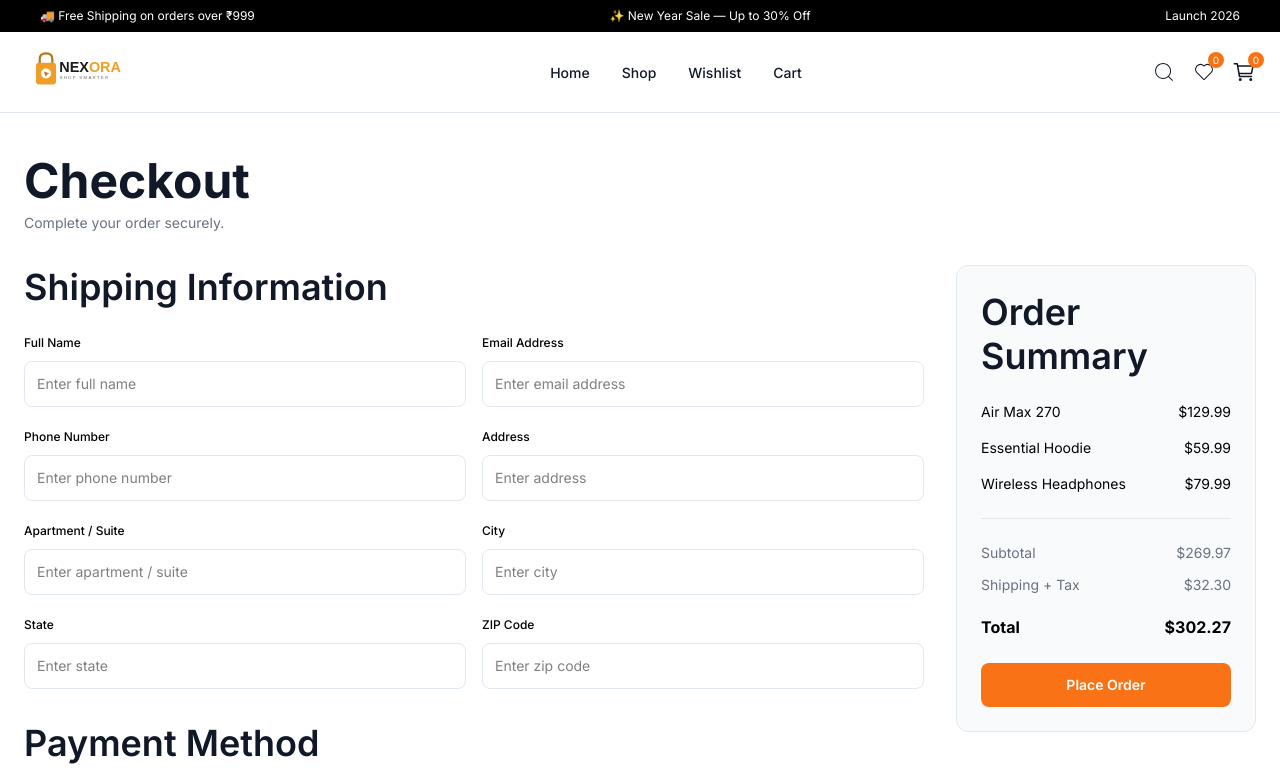
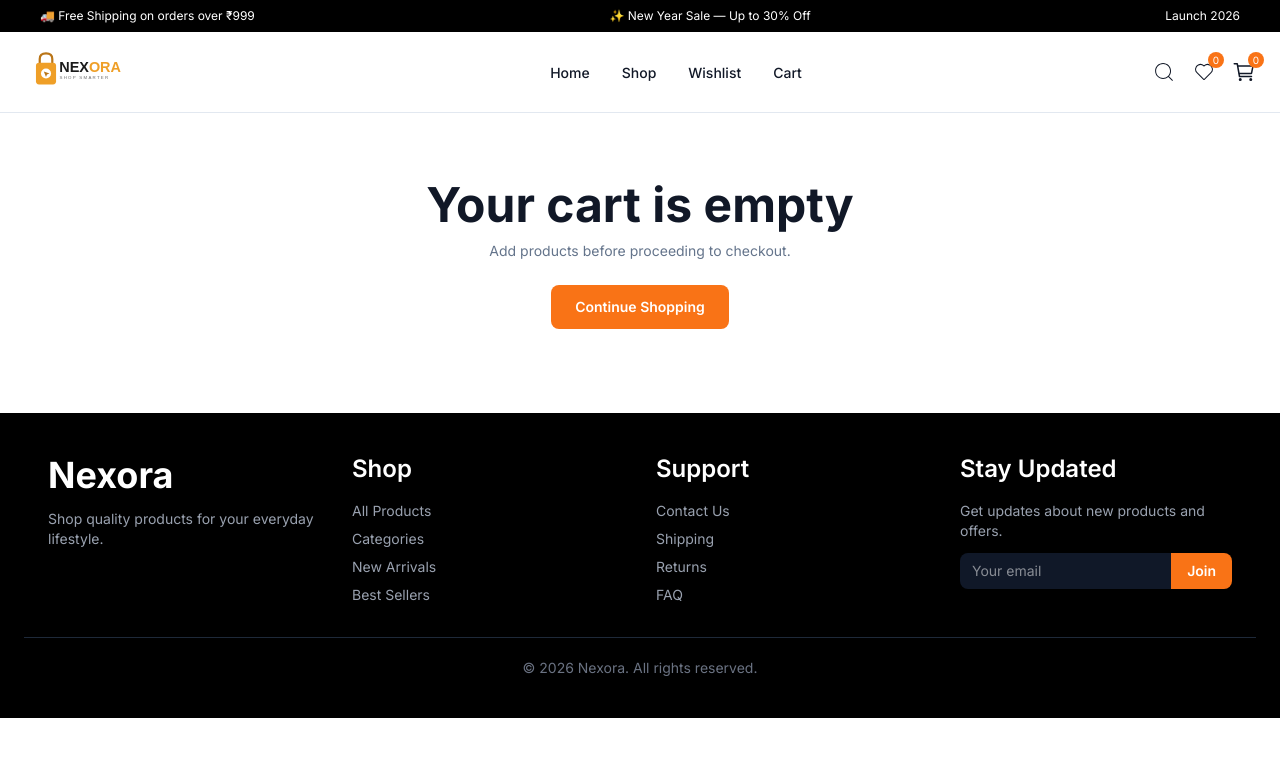
Before and after one commit to aniruddha-jadhav-15/nexora, a React (Vite) app: page /checkout in a window 1280 px wide. Shown: the top 783 px of the page. Built offline with nearby package versions, Linux system fonts and the light colour scheme.

Commit message:
add checkout page functionality

```diff
--- a/src/pages/Checkout.jsx
+++ b/src/pages/Checkout.jsx
@@ -1,6 +1,11 @@
-import { useState } from "react";
+import { useContext, useState } from "react";
 import { useNavigate } from "react-router-dom";
+import { CartContext } from "../context/CartContext";
+
 function Checkout() {
+  const { cartItems } = useContext(CartContext);
+  const navigate = useNavigate();
+
   const [formData, setFormData] = useState({
     name: "",
     email: "",
@@ -13,150 +18,232 @@ function Checkout() {
     payment: "",
   });
 
-  const navigate = useNavigate();
+  const subtotal = cartItems.reduce(
+    (total, item) => total + item.product.price * item.quantity,
+    0,
+  );
 
-  const placeOrder = () => {
-    navigate("/order-confirmation");
-  };
+  const shipping = subtotal >= 1000 ? 0 : 50;
+  const tax = subtotal * 0.18;
+  const total = subtotal + shipping + tax;
 
   const handleChange = (e) => {
-    setFormData({
-      ...formData,
+    setFormData((prev) => ({
+      ...prev,
       [e.target.name]: e.target.value,
-    });
+    }));
   };
 
   const onSubmit = (e) => {
     e.preventDefault();
 
-    const hasEmptyField = Object.values(formData).some(
-      (value) => value.trim() === "",
+    if (cartItems.length === 0) {
+      navigate("/cart");
+      return;
+    }
+
+    const requiredFields = [
+      "name",
+      "email",
+      "phone",
+      "address",
+      "city",
+      "state",
+      "pincode",
+    ];
+
+    const hasEmptyField = requiredFields.some(
+      (field) => formData[field].trim() === "",
     );
 
     if (hasEmptyField) {
-      alert("Please fill all fields");
+      alert("Please fill all required fields.");
       return;
     }
 
-    placeOrder();
+    if (!formData.payment) {
+      alert("Please select a payment method.");
+      return;
+    }
+
+    navigate("/order-confirmation");
   };
 
-  console.log(formData);
+  if (cartItems.length === 0) {
+    return (
+      <section className="py-16">
+        <div className="container text-center">
+          <h1 className="text-2xl font-bold text-text">Your cart is empty</h1>
+
+          <p className="mt-2 text-sm text-text-secondary">
+            Add products before proceeding to checkout.
+          </p>
+
+          <button
+            onClick={() => navigate("/shop")}
+            className="mt-6 rounded-lg bg-primary px-6 py-3 text-sm font-semibold text-white hover:bg-primary-dark"
+          >
+            Continue Shopping
+          </button>
+        </div>
+      </section>
+    );
+  }
 
   return (
-    <section className="container mx-auto px-4 py-8 sm:py-10">
+    <section className="py-8 sm:py-10">
+      <div className="container">
         <div className="mb-8">
           <h1 className="text-2xl font-bold text-text sm:text-3xl">Checkout</h1>
-        <p className="mt-1 text-xs text-gray-500 sm:text-sm">
+
+          <p className="mt-1 text-xs text-text-secondary sm:text-sm">
             Complete your order securely.
           </p>
         </div>
 
-      {/* Form */}
-      <form onSubmit={onSubmit} className="grid gap-8 lg:grid-cols-[1fr_300px]">
+        <form
+          onSubmit={onSubmit}
+          className="grid gap-8 lg:grid-cols-[1fr_320px]"
+        >
+          {/* LEFT */}
           <div>
             <h2 className="mb-5 text-lg font-semibold text-text">
               Shipping Information
             </h2>
 
             <div className="grid gap-4 sm:grid-cols-2">
+              {/* Name */}
               <div>
-              <label className="text-xs font-medium">Full Name</label>
+                <label className="mb-1 block text-sm font-medium text-text">
+                  Full Name
+                </label>
+
                 <input
+                  type="text"
                   name="name"
-                type="text"
                   value={formData.name}
-                placeholder="Enter full name"
-                className="mt-2 w-full rounded-lg border border-border px-3 py-3 text-sm outline-none focus:border-primary"
                   onChange={handleChange}
+                  placeholder="Enter your name"
+                  className="w-full rounded-lg border border-border px-3 py-3 text-sm outline-none focus:border-primary"
                 />
               </div>
 
+              {/* Email */}
               <div>
-              <label className="text-xs font-medium">Email Address</label>
+                <label className="mb-1 block text-sm font-medium text-text">
+                  Email
+                </label>
+
                 <input
                   type="email"
                   name="email"
                   value={formData.email}
-                placeholder="Enter email address"
-                className="mt-2 w-full rounded-lg border border-border px-3 py-3 text-sm outline-none focus:border-primary"
                   onChange={handleChange}
+                  placeholder="Enter your email"
+                  className="w-full rounded-lg border border-border px-3 py-3 text-sm outline-none focus:border-primary"
                 />
               </div>
 
+              {/* Phone */}
               <div>
-              <label className="text-xs font-medium">Phone Number</label>
+                <label className="mb-1 block text-sm font-medium text-text">
+                  Phone
+                </label>
+
                 <input
                   type="tel"
                   name="phone"
                   value={formData.phone}
+                  onChange={handleChange}
                   placeholder="Enter phone number"
-                className="mt-2 w-full rounded-lg border border-border px-3 py-3 text-sm outline-none focus:border-primary"
-                onChange={handleChange}
+                  className="w-full rounded-lg border border-border px-3 py-3 text-sm outline-none focus:border-primary"
                 />
               </div>
 
-            <div>
-              <label className="text-xs font-medium">Address</label>
+              {/* Address */}
+              <div className="sm:col-span-2">
+                <label className="mb-1 block text-sm font-medium text-text">
+                  Address
+                </label>
+
                 <input
                   type="text"
                   name="address"
                   value={formData.address}
-                placeholder="Enter address"
-                className="mt-2 w-full rounded-lg border border-border px-3 py-3 text-sm outline-none focus:border-primary"
                   onChange={handleChange}
+                  placeholder="House no, street, area"
+                  className="w-full rounded-lg border border-border px-3 py-3 text-sm outline-none focus:border-primary"
                 />
               </div>
 
-            <div>
-              <label className="text-xs font-medium">Apartment / Suite</label>
+              {/* Apartment */}
+              <div className="sm:col-span-2">
+                <label className="mb-1 block text-sm font-medium text-text">
+                  Apartment{" "}
+                  <span className="text-text-secondary">(Optional)</span>
+                </label>
+
                 <input
                   type="text"
                   name="apartment"
                   value={formData.apartment}
-                placeholder="Enter apartment / suite"
-                className="mt-2 w-full rounded-lg border border-border px-3 py-3 text-sm outline-none focus:border-primary"
                   onChange={handleChange}
+                  placeholder="Apartment, suite, etc."
+                  className="w-full rounded-lg border border-border px-3 py-3 text-sm outline-none focus:border-primary"
                 />
               </div>
 
+              {/* City */}
               <div>
-              <label className="text-xs font-medium">City</label>
+                <label className="mb-1 block text-sm font-medium text-text">
+                  City
+                </label>
+
                 <input
                   type="text"
                   name="city"
                   value={formData.city}
-                placeholder="Enter city"
-                className="mt-2 w-full rounded-lg border border-border px-3 py-3 text-sm outline-none focus:border-primary"
                   onChange={handleChange}
+                  placeholder="City"
+                  className="w-full rounded-lg border border-border px-3 py-3 text-sm outline-none focus:border-primary"
                 />
               </div>
 
+              {/* State */}
               <div>
-              <label className="text-xs font-medium">State</label>
+                <label className="mb-1 block text-sm font-medium text-text">
+                  State
+                </label>
+
                 <input
                   type="text"
                   name="state"
                   value={formData.state}
-                placeholder="Enter state"
-                className="mt-2 w-full rounded-lg border border-border px-3 py-3 text-sm outline-none focus:border-primary"
                   onChange={handleChange}
+                  placeholder="State"
+                  className="w-full rounded-lg border border-border px-3 py-3 text-sm outline-none focus:border-primary"
                 />
               </div>
 
+              {/* Pincode */}
               <div>
-              <label className="text-xs font-medium">ZIP Code</label>
+                <label className="mb-1 block text-sm font-medium text-text">
+                  Pincode
+                </label>
+
                 <input
                   type="text"
                   name="pincode"
                   value={formData.pincode}
-                placeholder="Enter zip code"
-                className="mt-2 w-full rounded-lg border border-border px-3 py-3 text-sm outline-none focus:border-primary"
                   onChange={handleChange}
+                  placeholder="Pincode"
+                  maxLength={6}
+                  className="w-full rounded-lg border border-border px-3 py-3 text-sm outline-none focus:border-primary"
                 />
               </div>
             </div>
 
+            {/* PAYMENT */}
             <h2 className="mb-5 mt-8 text-lg font-semibold text-text">
               Payment Method
             </h2>
@@ -165,58 +252,86 @@ function Checkout() {
               {["Credit / Debit Card", "UPI", "PayPal"].map((method) => (
                 <label
                   key={method}
-                className="flex cursor-pointer items-center gap-3 rounded-lg border border-border px-3 py-4 text-sm"
+                  className="flex cursor-pointer items-center gap-3 rounded-lg border border-border px-3 py-4 text-sm transition hover:border-primary"
                 >
                   <input
                     type="radio"
                     name="payment"
                     value={method}
+                    checked={formData.payment === method}
+                    onChange={handleChange}
                     className="accent-primary"
-                  onChange={handleChange}
                   />
-                {method}
+
+                  <span>{method}</span>
                 </label>
               ))}
             </div>
           </div>
 
-        {/* Order Summery */}
-        <aside className="h-fit rounded-xl border border-border bg-surface p-5 sm:p-6 lg:sticky lg:top-6">
+          {/* RIGHT - ORDER SUMMARY */}
+          <aside className="h-fit rounded-xl border border-border bg-surface p-5 sm:p-6 lg:sticky lg:top-24">
             <h2 className="text-lg font-semibold text-text">Order Summary</h2>
 
-          <div className="mt-6 space-y-4 text-xs sm:text-sm">
-            <div className="flex justify-between">
-              <span>Air Max 270</span>
-              <span>$129.99</span>
+            {/* Products */}
+            <div className="mt-6 space-y-4">
+              {cartItems.map((item) => (
+                <div
+                  key={`${item.product.id}-${item.size || "default"}`}
+                  className="flex gap-3"
+                >
+                  <div className="flex h-14 w-14 shrink-0 items-center justify-center rounded-lg bg-white p-2">
+                    <img
+                      src={item.product.images?.[0]}
+                      alt={item.product.title}
+                      className="h-full w-full object-contain"
+                    />
                   </div>
 
-            <div className="flex justify-between">
-              <span>Essential Hoodie</span>
-              <span>$59.99</span>
+                  <div className="min-w-0 flex-1">
+                    <p className="line-clamp-2 text-xs font-medium text-text">
+                      {item.product.title}
+                    </p>
+
+                    <p className="mt-1 text-xs text-text-secondary">
+                      Qty: {item.quantity}
+                      {item.size && ` • Size: ${item.size}`}
+                    </p>
                   </div>
 
-            <div className="flex justify-between">
-              <span>Wireless Headphones</span>
-              <span>$79.99</span>
+                  <span className="text-xs font-semibold text-text">
+                    ₹{(item.product.price * item.quantity).toFixed(2)}
+                  </span>
                 </div>
+              ))}
             </div>
 
             <div className="my-6 border-t border-border" />
 
+            {/* Prices */}
             <div className="space-y-3 text-sm">
-            <div className="flex justify-between text-gray-500">
+              <div className="flex justify-between text-text-secondary">
                 <span>Subtotal</span>
-              <span>$269.97</span>
+                <span>₹{subtotal.toFixed(2)}</span>
               </div>
 
-            <div className="flex justify-between text-gray-500">
-              <span>Shipping + Tax</span>
-              <span>$32.30</span>
+              <div className="flex justify-between text-text-secondary">
+                <span>Shipping</span>
+                <span>
+                  {shipping === 0 ? "Free" : `₹${shipping.toFixed(2)}`}
+                </span>
               </div>
 
-            <div className="flex justify-between pt-2 text-base font-bold">
+              <div className="flex justify-between text-text-secondary">
+                <span>Tax (18%)</span>
+                <span>₹{tax.toFixed(2)}</span>
+              </div>
+
+              <div className="border-t border-border pt-3" />
+
+              <div className="flex justify-between text-base font-bold text-text">
                 <span>Total</span>
-              <span>$302.27</span>
+                <span>₹{total.toFixed(2)}</span>
               </div>
             </div>
 
@@ -228,6 +343,7 @@ function Checkout() {
             </button>
           </aside>
         </form>
+      </div>
     </section>
   );
 }
```
Lines whose indentation alone changed are shown as unchanged.
